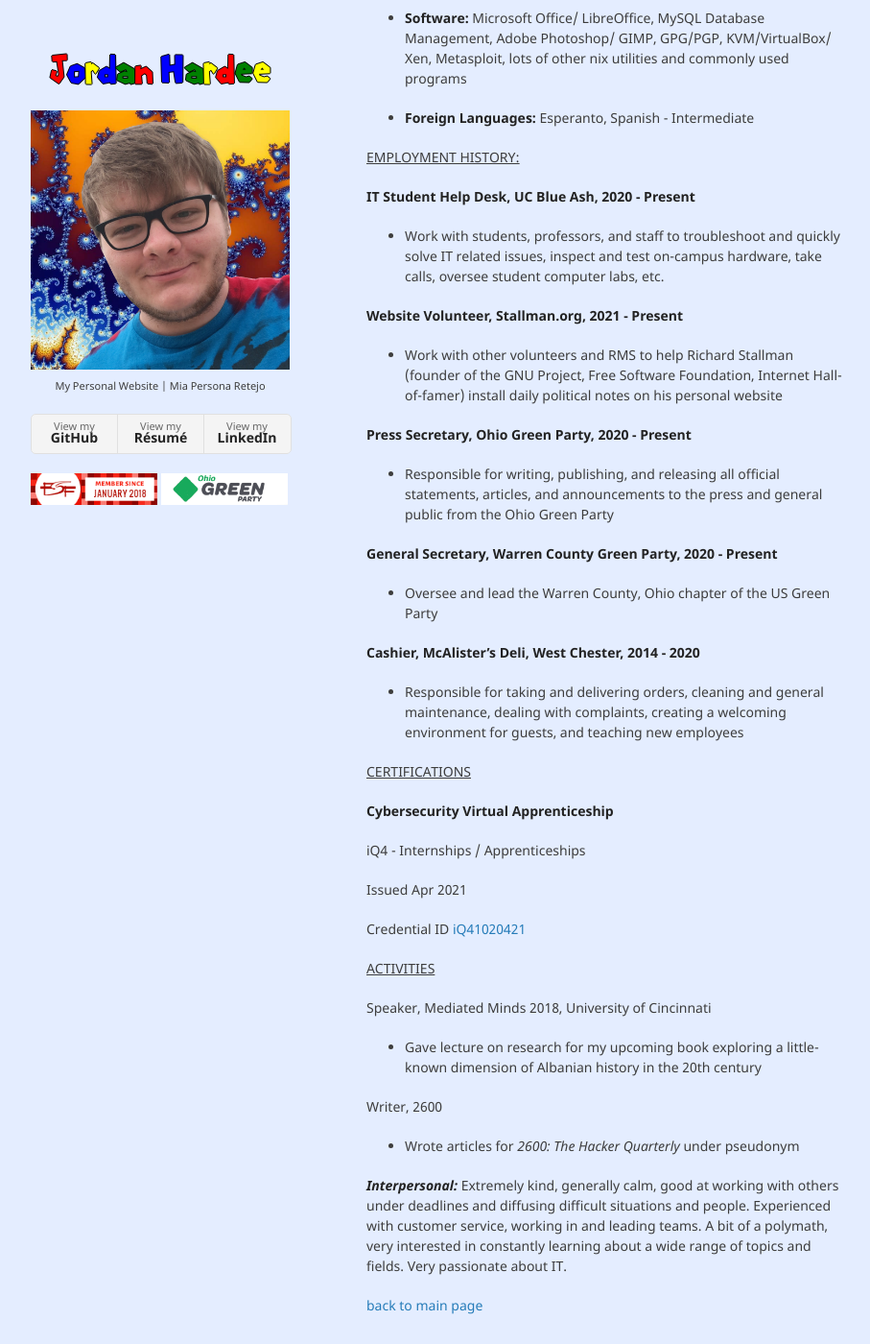
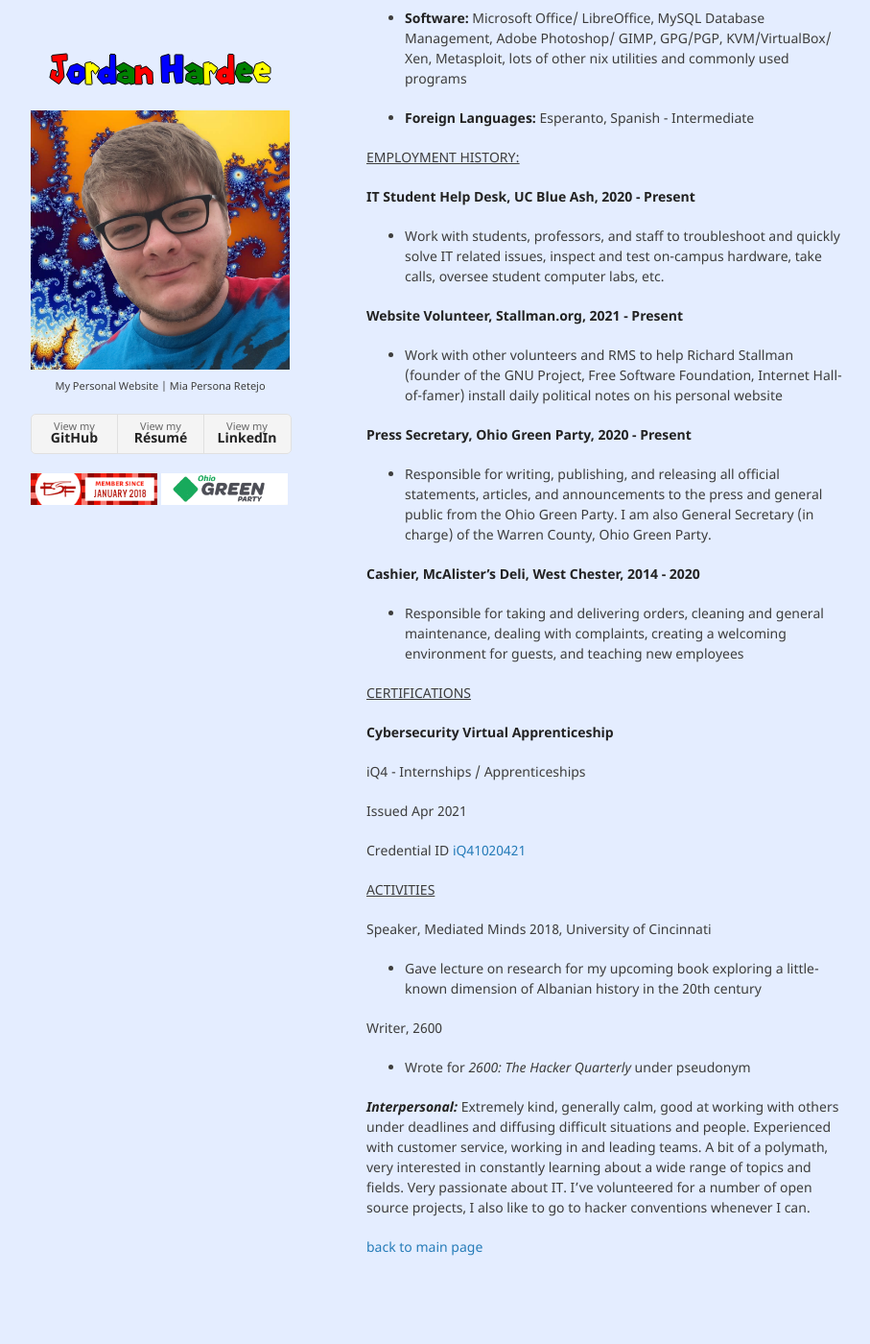
Before and after one commit to jordanhardee/jordanhardee.github.io, a Jekyll site: the page built from resume.md, in a window 1280 px wide and 1400 px high, scrolled down 635 px. Shown: the whole window at 96% size, without its empty margins (178-1085 px from the left). Built offline with Jekyll 4.4.1, drawn with Linux system fonts in a browser that asks for light colours; our own code applies the rules of GitHub Pages for plain Markdown files; after the commit the page ends 1974 px from its top, so only the background shows below that.

Commit message:
resume update

```diff
--- a/resume.md
+++ b/resume.md
@@ -39,10 +39,8 @@ layout: default
 * Work with other volunteers and RMS to help Richard Stallman (founder of the GNU Project, Free Software Foundation, Internet Hall-of-famer) install daily political notes on his personal website
 
 **Press Secretary, Ohio Green Party, 2020 - Present**
-* Responsible for writing, publishing, and releasing all official statements, articles, and announcements to the press and general public from the Ohio Green Party
+* Responsible for writing, publishing, and releasing all official statements, articles, and announcements to the press and general public from the Ohio Green Party. I am also General Secretary (in charge) of the Warren County, Ohio Green Party.
 
-**General Secretary, Warren County Green Party, 2020 - Present**
-* Oversee and lead the Warren County, Ohio chapter of the US Green Party
 
 **Cashier, McAlister's Deli, West Chester, 2014 - 2020**
 * Responsible for taking and delivering orders, cleaning and general maintenance, dealing with complaints, creating a welcoming environment for guests, and teaching new employees
@@ -64,8 +62,8 @@ Speaker, Mediated Minds 2018, University of Cincinnati
 * Gave lecture on research for my upcoming book exploring a little-known dimension of Albanian history in the 20th century
 
 Writer, 2600
-* Wrote articles for _2600: The Hacker Quarterly_ under pseudonym
+* Wrote for _2600: The Hacker Quarterly_ under pseudonym
 
-**_Interpersonal:_** Extremely kind, generally calm, good at working with others under deadlines and diffusing difficult situations and people. Experienced with customer service, working in and leading teams. A bit of a polymath, very interested in constantly learning about a wide range of topics and fields. Very passionate about IT.
+**_Interpersonal:_** Extremely kind, generally calm, good at working with others under deadlines and diffusing difficult situations and people. Experienced with customer service, working in and leading teams. A bit of a polymath, very interested in constantly learning about a wide range of topics and fields. Very passionate about IT. I’ve volunteered for a number of open source projects, I also like to go to hacker conventions whenever I can.
 
 [back to main page](./)
```
